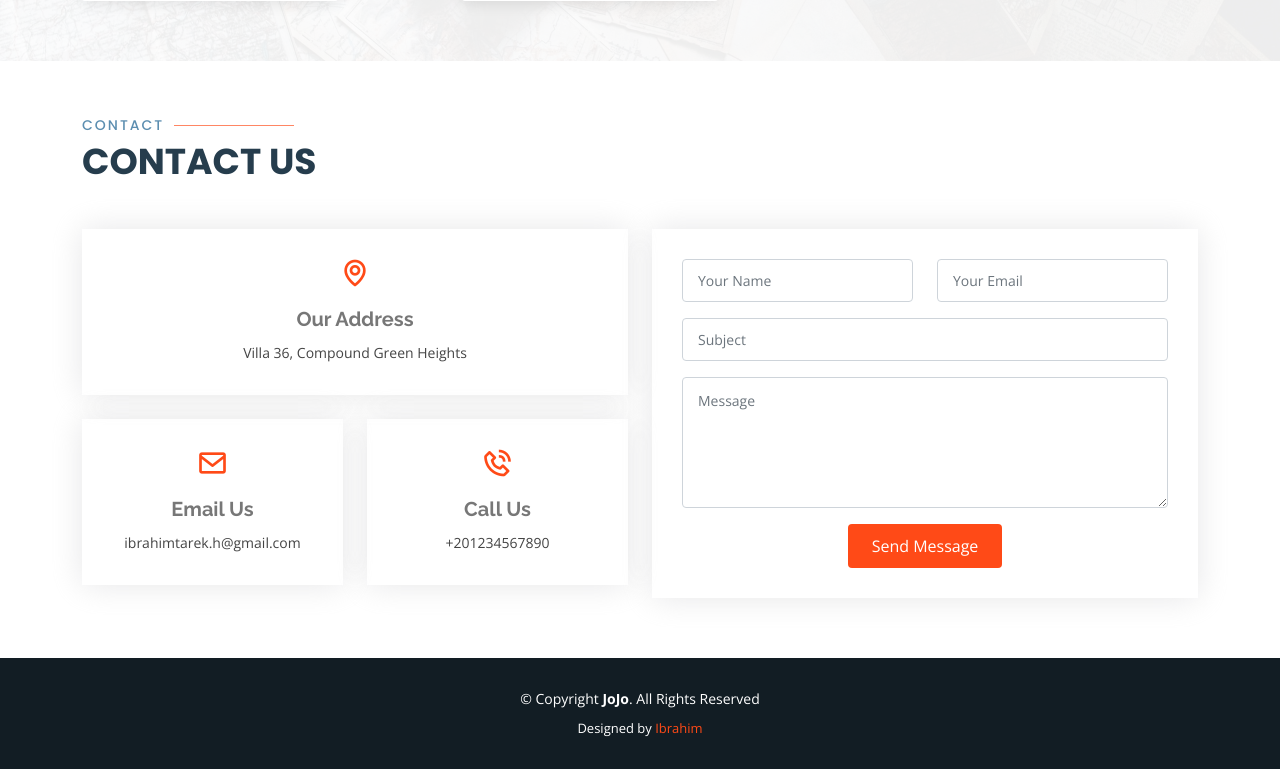
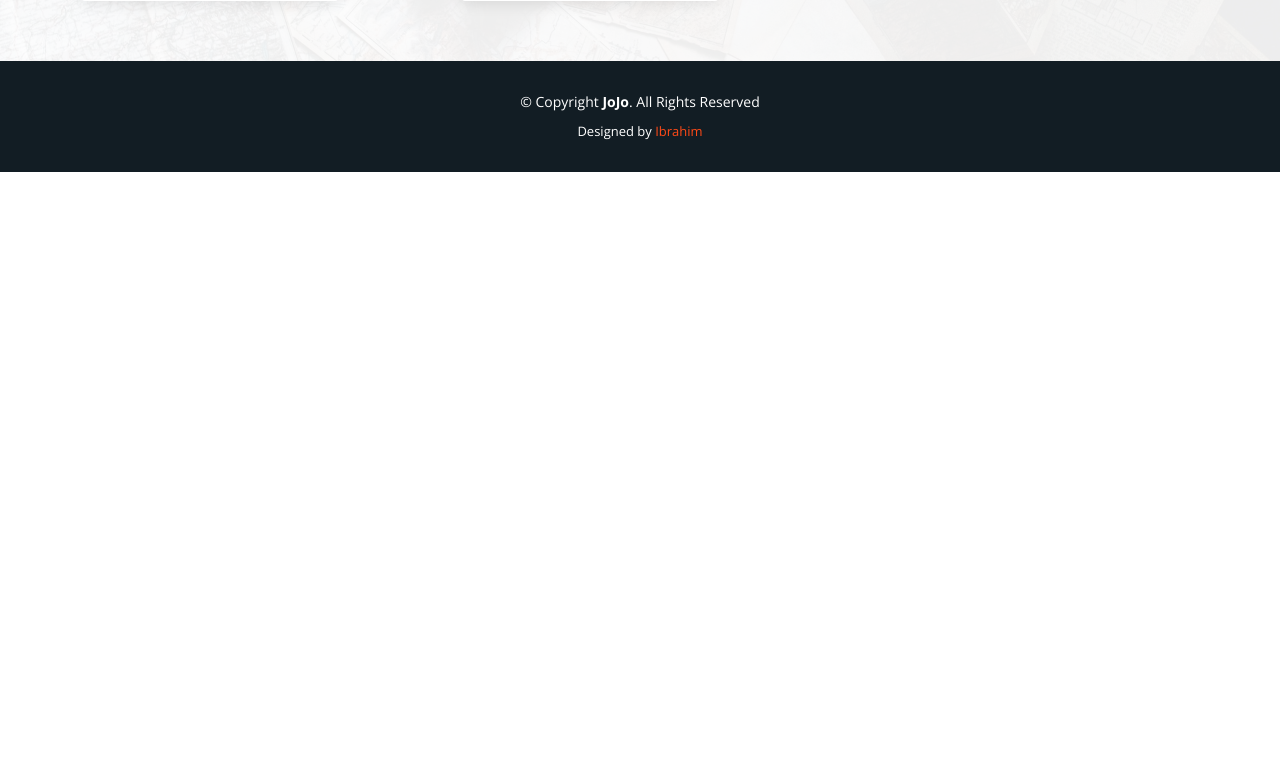
Before and after one commit to ibrahim-egy/Coffeeandwifi, a Flask app: page / in a window 1280 px wide. Shown: the part 3973-4742 px from the top of the page. After the commit the page ends 4145 px from the top, so only its background shows below. Run offline with Flask 2, Linux system fonts and the light colour scheme; data comes from the database, SQL or seed files in the repository; some libraries are stand-ins or nearby versions.

Commit message:
fixed add route

```diff
--- a/templates/index.html
+++ b/templates/index.html
@@ -51,7 +51,7 @@
             <ul>
                 <li><a class="nav-link scrollto active" href="#hero">Home</a></li>
                 <li><a class="nav-link scrollto" href="#about-boxes">Cafes</a></li>
-                <li><a class="nav-link scrollto" href="#contact">Contact</a></li>
+                <li><a class="nav-link scrollto" href="{{ url_for('add') }}">Add</a></li>
             </ul>
             <i class="bi bi-list mobile-nav-toggle"></i>
         </nav><!-- .navbar -->
@@ -116,80 +116,6 @@
         </div>
     </section><!-- End About Boxes Section -->
 
-    <!-- ======= Contact Section ======= -->
-    <section id="contact" class="contact">
-        <div class="container" data-aos="fade-up">
-
-            <div class=" section-title">
-                <h2>Contact</h2>
-                <p>Contact Us</p>
-            </div>
-
-            <div class="row">
-
-                <div class="col-lg-6">
-
-                    <div class="row">
-                        <div class="col-md-12">
-                            <div class="info-box">
-                                <i class="bx bx-map"></i>
-                                <h3>Our Address</h3>
-                                <p>Villa 36, Compound Green Heights</p>
-                            </div>
-                        </div>
-                        <div class="col-md-6">
-                            <div class="info-box mt-4">
-                                <i class="bx bx-envelope"></i>
-                                <h3>Email Us</h3>
-                                <p>ibrahimtarek.h@gmail.com</p>
-                            </div>
-                        </div>
-                        <div class="col-md-6">
-                            <div class="info-box mt-4">
-                                <i class="bx bx-phone-call"></i>
-                                <h3>Call Us</h3>
-                                <p>+201234567890</p>
-                            </div>
-                        </div>
-                    </div>
-
-                </div>
-
-                <div class="col-lg-6 mt-4 mt-lg-0">
-                    <form action="forms/contact.php" method="post" role="form" class="php-email-form">
-                        <div class="row">
-                            <div class="col-md-6 form-group">
-                                <input type="text" name="name" class="form-control" id="name" placeholder="Your Name"
-                                       required>
-                            </div>
-                            <div class="col-md-6 form-group mt-3 mt-md-0">
-                                <input type="email" class="form-control" name="email" id="email"
-                                       placeholder="Your Email" required>
-                            </div>
-                        </div>
-                        <div class="form-group mt-3">
-                            <input type="text" class="form-control" name="subject" id="subject" placeholder="Subject"
-                                   required>
-                        </div>
-                        <div class="form-group mt-3">
-                            <textarea class="form-control" name="message" rows="5" placeholder="Message"
-                                      required></textarea>
-                        </div>
-                        <div class="my-3">
-                            <div class="loading">Loading</div>
-                            <div class="error-message"></div>
-                            <div class="sent-message">Your message has been sent. Thank you!</div>
-                        </div>
-                        <div class="text-center">
-                            <button type="submit">Send Message</button>
-                        </div>
-                    </form>
-                </div>
-
-            </div>
-
-        </div>
-    </section><!-- End Contact Section -->
 
 </main><!-- End #main -->
 
```
